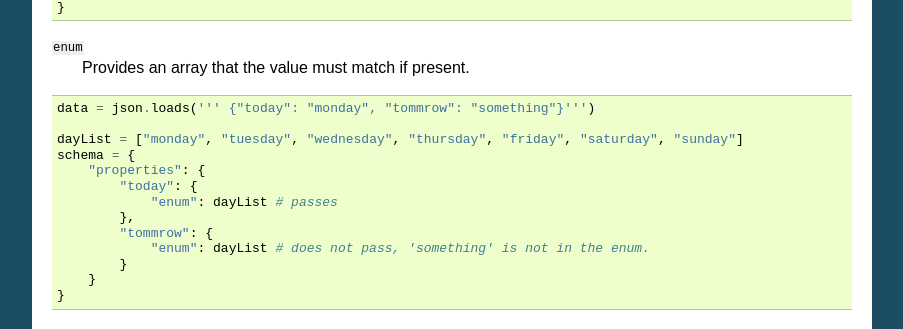
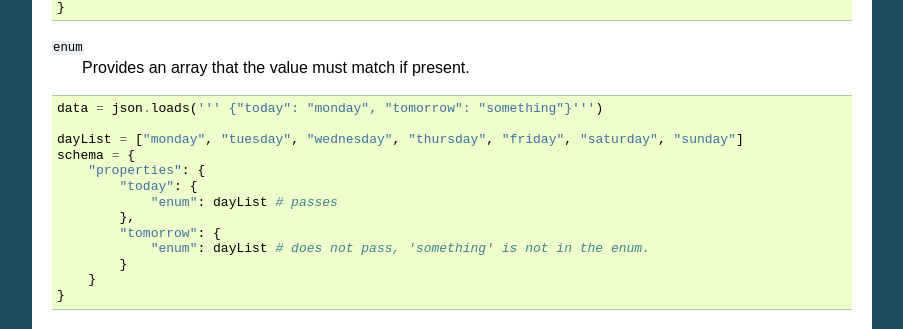
Before and after one commit to jpmckinney/validictory, a Sphinx documentation site: the page built from docs/usage.rst, in a window 1280 px wide and 900 px high, scrolled down 6594 px. Shown: the part 159-488 px from the top of the window, without its empty margins (198-1101 px from the left). Built offline with Sphinx 7.4.7, drawn with Linux system fonts in a browser that asks for light colours.

Commit message:
fix spelling, fixes #70

```diff
--- a/docs/usage.rst
+++ b/docs/usage.rst
@@ -436,7 +436,7 @@ For example::
 
 ::
 
-    data = json.loads(''' {"today": "monday", "tommrow": "something"}''')
+    data = json.loads(''' {"today": "monday", "tomorrow": "something"}''')
 
     dayList = ["monday", "tuesday", "wednesday", "thursday", "friday", "saturday", "sunday"]
     schema = {
@@ -444,7 +444,7 @@ For example::
             "today": {
                 "enum": dayList # passes
             },
-            "tommrow": {
+            "tomorrow": {
                 "enum": dayList # does not pass, 'something' is not in the enum.
             }
         }
```
